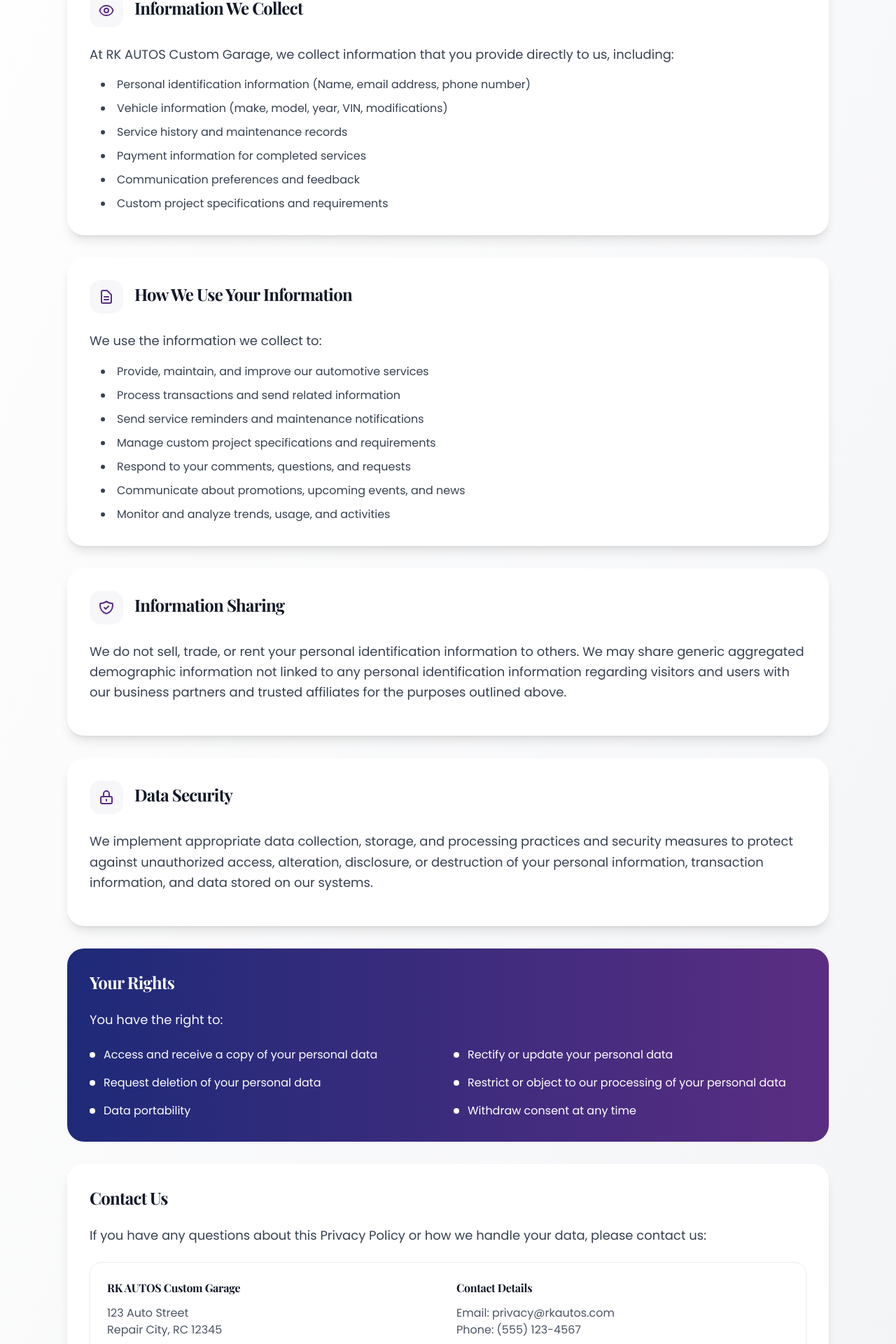
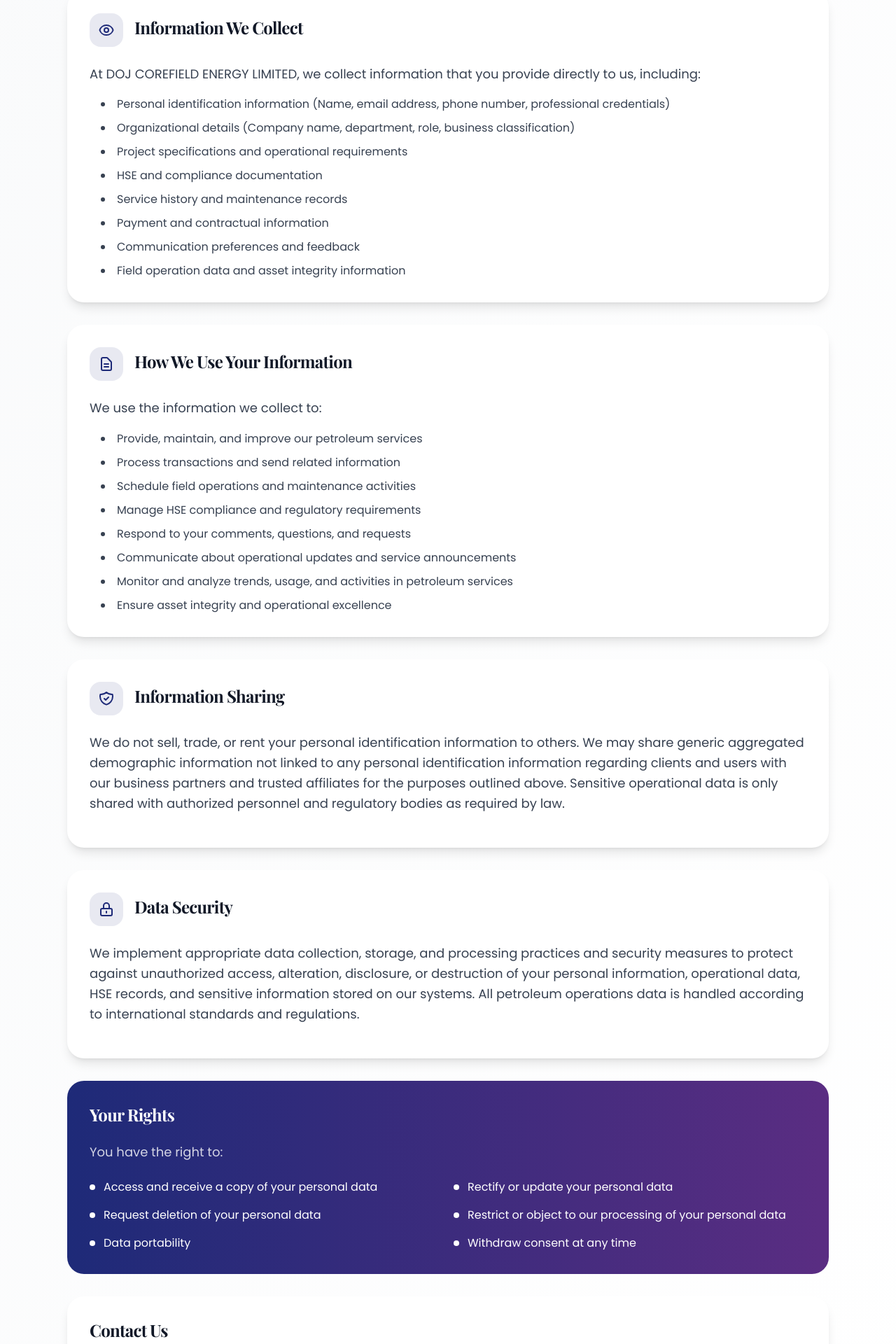
Before and after one commit to Coding-Base/DOR_COREFIELD_ENERGY, a React (Vite) app: page /privacy in a window 1280 px wide. Shown: the part 642-2562 px from the top of the page at 70% size. Built offline with nearby package versions, Linux system fonts and the light colour scheme; no server answers.

Commit message:
added some changes

```diff
--- a/index.html
+++ b/index.html
@@ -3,7 +3,8 @@
   <head>
     <meta charset="utf-8" />
     <meta name="viewport" content="width=device-width, initial-scale=1.0" />
-    <title>AutoMobile Client</title>
+    <title>DOJ COREFIELD ENERGY</title>
+    <link rel="icon" type="image/jpeg" href="./src/components/logork.jpg" />
   </head>
   <body>
     <div id="root"></div>
--- a/src/components/About.tsx
+++ b/src/components/About.tsx
@@ -86,7 +86,7 @@
 // Animation variants
 const fadeInUp = {
   hidden: { opacity: 0, y: 30 },
-  visible: { opacity: 1, y: 0, transition: { duration: 0.6, ease: 'easeOut' } }
+  visible: { opacity: 1, y: 0, transition: { duration: 0.6 } }
 }
 
 // Animated Section Component
@@ -357,7 +357,7 @@
               className="bg-white rounded-3xl shadow-lg p-8 h-full border border-gray-100"
             >
               <div className="w-12 h-12 bg-primary/10 rounded-xl flex items-center justify-center mb-6">
-                <Icons.Shield className="text-primary" />
+                <div className="text-primary"><Icons.Shield /></div>
               </div>
               <h3 className="text-2xl font-bold text-gray-900 mb-4">Our Vision</h3>
               <p className="text-gray-700 text-sm leading-relaxed">
@@ -530,7 +530,7 @@
               <div className="space-y-3">
                 <div className="flex items-center gap-2 text-gray-400 text-xs">
                   <Icons.Phone className="w-4 h-4" />
-                  <span>+234 800 000 0000</span>
+                  <span>+234 9039904685</span>
                 </div>
                 <div className="flex items-center gap-2 text-gray-400 text-xs">
                   <Icons.MapPin className="w-4 h-4" />
--- a/src/components/Privacy.tsx
+++ b/src/components/Privacy.tsx
@@ -70,14 +70,16 @@
     {
       icon: <Icons.Eye />,
       title: "Information We Collect",
-      content: "At RK AUTOS Custom Garage, we collect information that you provide directly to us, including:",
+      content: "At DOJ COREFIELD ENERGY LIMITED, we collect information that you provide directly to us, including:",
       items: [
-        "Personal identification information (Name, email address, phone number)",
-        "Vehicle information (make, model, year, VIN, modifications)",
+        "Personal identification information (Name, email address, phone number, professional credentials)",
+        "Organizational details (Company name, department, role, business classification)",
+        "Project specifications and operational requirements",
+        "HSE and compliance documentation",
         "Service history and maintenance records",
-        "Payment information for completed services",
+        "Payment and contractual information",
         "Communication preferences and feedback",
-        "Custom project specifications and requirements"
+        "Field operation data and asset integrity information"
       ]
     },
     {
@@ -85,24 +87,25 @@
       title: "How We Use Your Information",
       content: "We use the information we collect to:",
       items: [
-        "Provide, maintain, and improve our automotive services",
+        "Provide, maintain, and improve our petroleum services",
         "Process transactions and send related information",
-        "Send service reminders and maintenance notifications",
-        "Manage custom project specifications and requirements",
+        "Schedule field operations and maintenance activities",
+        "Manage HSE compliance and regulatory requirements",
         "Respond to your comments, questions, and requests",
-        "Communicate about promotions, upcoming events, and news",
-        "Monitor and analyze trends, usage, and activities"
+        "Communicate about operational updates and service announcements",
+        "Monitor and analyze trends, usage, and activities in petroleum services",
+        "Ensure asset integrity and operational excellence"
       ]
     },
     {
       icon: <Icons.Shield />,
       title: "Information Sharing",
-      content: "We do not sell, trade, or rent your personal identification information to others. We may share generic aggregated demographic information not linked to any personal identification information regarding visitors and users with our business partners and trusted affiliates for the purposes outlined above."
+      content: "We do not sell, trade, or rent your personal identification information to others. We may share generic aggregated demographic information not linked to any personal identification information regarding clients and users with our business partners and trusted affiliates for the purposes outlined above. Sensitive operational data is only shared with authorized personnel and regulatory bodies as required by law."
     },
     {
       icon: <Icons.Lock />,
       title: "Data Security",
-      content: "We implement appropriate data collection, storage, and processing practices and security measures to protect against unauthorized access, alteration, disclosure, or destruction of your personal information, transaction information, and data stored on our systems."
+      content: "We implement appropriate data collection, storage, and processing practices and security measures to protect against unauthorized access, alteration, disclosure, or destruction of your personal information, operational data, HSE records, and sensitive information stored on our systems. All petroleum operations data is handled according to international standards and regulations."
     }
   ];
 
@@ -121,13 +124,13 @@
   }
 
   return (
-    <div className="min-h-screen bg-gradient-to-br from-orange-50 to-gray-100">
+    <div className="min-h-screen bg-gradient-to-br from-gray-50 to-neutral-50">
       {/* Navigation */}
       <nav className="bg-white shadow-sm border-b border-gray-200">
         <div className="max-w-7xl mx-auto px-4 sm:px-6 lg:px-8">
           <div className="flex justify-between items-center py-4">
             <Link to="/" className="flex items-center gap-3">
-              <div className="w-12 h-12 rounded-xl overflow-hidden border-2 border-orange-500">
+              <div className="w-12 h-12 rounded-xl overflow-hidden border-2 border-primary">
                 <img
                   src={image}
                   alt="RK AUTOS Logo"
@@ -142,10 +145,10 @@
 
             {/* Desktop Navigation */}
             <div className="hidden md:flex items-center gap-8">
-              <Link to="/" className="text-gray-700 hover:text-orange-600 font-medium transition-colors">Home</Link>
-              <Link to="/services" className="text-gray-700 hover:text-orange-600 font-medium transition-colors">Services</Link>
-              <Link to="/profiles" className="text-gray-700 hover:text-orange-600 font-medium transition-colors">Profiles</Link>
-              <Link to="/contact" className="text-gray-700 hover:text-orange-600 font-medium transition-colors">Contact</Link>
+              <Link to="/" className="text-gray-700 hover:text-primary font-medium transition-colors">Home</Link>
+              <Link to="/services" className="text-gray-700 hover:text-primary font-medium transition-colors">Services</Link>
+              <Link to="/profiles" className="text-gray-700 hover:text-primary font-medium transition-colors">Profiles</Link>
+              <Link to="/contact" className="text-gray-700 hover:text-primary font-medium transition-colors">Contact</Link>
             </div>
 
             {/* Mobile Menu Button */}
@@ -166,21 +169,21 @@
             <div className="flex flex-col space-y-4 pb-4 border-t border-gray-200 pt-4">
               <Link
                 to="/"
-                className="text-gray-700 hover:text-orange-600 font-medium transition-colors py-2"
+                className="text-gray-700 hover:text-primary font-medium transition-colors py-2"
                 onClick={handleNavClick}
               >
                 Home
               </Link>
               <Link
                 to="/about"
-                className="text-gray-700 hover:text-orange-600 font-medium transition-colors py-2"
+                className="text-gray-700 hover:text-primary font-medium transition-colors py-2"
                 onClick={handleNavClick}
               >
                 About
               </Link>
               <Link
                 to="/contact"
-                className="text-gray-700 hover:text-orange-600 font-medium transition-colors py-2"
+                className="text-gray-700 hover:text-primary font-medium transition-colors py-2"
                 onClick={handleNavClick}
               >
                 Contact
@@ -191,15 +194,15 @@
       </nav>
 
       {/* Hero Section */}
-      <div className="bg-gradient-to-r from-orange-600 to-orange-700 text-white py-16">
+      <div className="bg-gradient-to-r from-primary to-secondary text-white py-16">
         <div className="max-w-4xl mx-auto text-center px-4 sm:px-6 lg:px-8">
-          <AnimatedSection direction="up" delay={200}>
+          <AnimatedSection delay={0.2}>
             <div className="w-20 h-20 bg-white bg-opacity-20 rounded-3xl flex items-center justify-center mx-auto mb-6">
-              <Icons.Shield className="text-white" />
+              <div className="text-white"><Icons.Shield /></div>
             </div>
             <h1 className="text-5xl font-bold mb-6">Privacy Policy</h1>
-            <p className="text-xl text-orange-100 max-w-2xl mx-auto">
-              Your privacy and data security are our top priorities at RK AUTOS
+            <p className="text-xl text-white/90 max-w-2xl mx-auto">
+              Your privacy and data security are fundamental to our commitment at DOJ COREFIELD ENERGY LIMITED
             </p>
           </AnimatedSection>
         </div>
@@ -207,8 +210,8 @@
 
       <div className="max-w-6xl mx-auto py-16 px-4 sm:px-6 lg:px-8">
         {/* Last Updated */}
-        <AnimatedSection direction="up" delay={300}>
-          <div className="bg-orange-500 text-white rounded-2xl p-6 text-center mb-12">
+        <AnimatedSection delay={0.3}>
+          <div className="bg-primary text-white rounded-2xl p-6 text-center mb-12">
             <p className="text-lg font-semibold">Last updated: December 2024</p>
           </div>
         </AnimatedSection>
@@ -216,11 +219,11 @@
         {/* Privacy Sections */}
         <div className="space-y-8">
           {privacySections.map((section, index) => (
-            <AnimatedSection key={index} direction="up" delay={400 + index * 100}>
+            <AnimatedSection key={index} delay={0.4 + index * 0.05}>
               <div className="bg-white rounded-3xl shadow-lg p-8">
                 <div className="flex items-center gap-4 mb-6">
-                  <div className="w-12 h-12 bg-orange-100 rounded-2xl flex items-center justify-center">
-                    <div className="text-orange-600">
+                  <div className="w-12 h-12 bg-primary/10 rounded-2xl flex items-center justify-center">
+                    <div className="text-primary">
                       {section.icon}
                     </div>
                   </div>
@@ -241,10 +244,10 @@
           ))}
 
           {/* Your Rights Section */}
-          <AnimatedSection direction="up" delay={800}>
-            <div className="bg-gradient-to-r from-orange-500 to-orange-600 text-white rounded-3xl p-8">
+          <AnimatedSection delay={0.8}>
+            <div className="bg-gradient-to-r from-primary to-secondary text-white rounded-3xl p-8">
               <h2 className="text-2xl font-bold mb-6">Your Rights</h2>
-              <p className="text-orange-100 mb-6 text-lg">
+              <p className="text-white/80 mb-6 text-lg">
                 You have the right to:
               </p>
               <div className="grid grid-cols-1 md:grid-cols-2 gap-4">
@@ -259,23 +262,23 @@
           </AnimatedSection>
 
           {/* Contact Information */}
-          <AnimatedSection direction="up" delay={900}>
+          <AnimatedSection delay={0.9}>
             <div className="bg-white rounded-3xl shadow-lg p-8">
               <h2 className="text-2xl font-bold text-gray-900 mb-6">Contact Us</h2>
               <p className="text-gray-700 mb-6 text-lg">
                 If you have any questions about this Privacy Policy or how we handle your data, please contact us:
               </p>
-              <div className="bg-orange-50 rounded-2xl p-6 border border-orange-200">
+              <div className="bg-primary/5 rounded-2xl p-6 border border-primary/20">
                 <div className="grid grid-cols-1 md:grid-cols-2 gap-6">
                   <div>
-                    <h3 className="font-semibold text-gray-900 mb-3">RK AUTOS Custom Garage</h3>
-                    <p className="text-gray-600">123 Auto Street</p>
-                    <p className="text-gray-600">Repair City, RC 12345</p>
+                    <h3 className="font-semibold text-gray-900 mb-3">DOJ COREFIELD ENERGY LIMITED</h3>
+                    <p className="text-gray-600">Lagos, Nigeria</p>
+                    <p className="text-gray-600">Providing integrated petroleum services</p>
                   </div>
                   <div>
                     <h3 className="font-semibold text-gray-900 mb-3">Contact Details</h3>
-                    <p className="text-gray-600">Email: privacy@rkautos.com</p>
-                    <p className="text-gray-600">Phone: (555) 123-4567</p>
+                    <p className="text-gray-600">Email: privacy@dojcorefield.com</p>
+                    <p className="text-gray-600">Phone: +234 903 990 4685</p>
                   </div>
                 </div>
               </div>
@@ -283,8 +286,8 @@
           </AnimatedSection>
 
           {/* Policy Updates */}
-          <AnimatedSection direction="up" delay={1000}>
-            <div className="bg-orange-100 rounded-3xl p-8 border border-orange-200">
+          <AnimatedSection delay={1.0}>
+            <div className="bg-primary/10 rounded-3xl p-8 border border-primary/20">
               <h3 className="text-xl font-bold text-gray-900 mb-4">Policy Updates</h3>
               <p className="text-gray-700 mb-4">
                 We may update this privacy policy from time to time. We will notify you of any changes by posting
--- a/src/components/Profile.tsx
+++ b/src/components/Profile.tsx
@@ -2,6 +2,7 @@
 import { Link } from 'react-router-dom'
 import { motion, useInView, AnimatePresence } from 'framer-motion'
 import image from './logork.jpg'
+import okallaPhoto from './IMG-20260415-WA0078.jpg'
 
 type Partner = {
   id: number;
@@ -66,7 +67,7 @@
 // Animation variants
 const fadeInUp = {
   hidden: { opacity: 0, y: 30 },
-  visible: { opacity: 1, y: 0, transition: { duration: 0.6, ease: 'easeOut' } }
+  visible: { opacity: 1, y: 0, transition: { duration: 0.6 } }
 }
 
 // Animated Section Component
@@ -96,28 +97,28 @@
 const samplePartners: Partner[] = [
   {
     id: 1,
-    name: 'Engr. John Doe',
-    title: 'Founder / Managing Director',
+    name: 'Engr. Okalla Christian',
+    title: 'Co-director',
     location: 'Lagos, Nigeria',
-    email: 'john.doe@dojcorefield.com',
-    phone: '+234 800 000 0000',
-    degree: 'B.Eng Petroleum Engineering',
-    experience: '18+ years in upstream operations and field services',
-    bio: 'Seasoned petroleum engineer with extensive experience in drilling supervision, operations management, and HSE compliance. Led major projects across West Africa.',
-    specialties: ['Drilling Operations', 'Field Development', 'HSE Management'],
-    photo: ''
+    email: 'Okallachristian@gmail.com',
+    phone: '+234 9039904685',
+    degree: 'B.Eng., M.Eng., Ph.D',
+    experience: '10+ years',
+    bio: 'Experienced petroleum engineer with a strong academic background and field expertise. Specializes in operational excellence, asset integrity management, and technical innovations in offshore and onshore operations.',
+    specialties: ['Petroleum Engineering', 'Operations Management', 'Asset Integrity'],
+    photo: okallaPhoto
   },
   {
     id: 2,
-    name: 'Mrs. Ada Nwosu',
-    title: 'Co-Founder / Commercial Director',
-    location: 'Abuja, Nigeria',
-    email: 'ada.nwosu@dojcorefield.com',
+    name: 'Mr. Destiny Uzoh',
+    title: 'Co-director',
+    location: 'Aachen, Germany',
+    email: 'destiny.uzor@rwth-aachen.de',
     phone: '+234 800 000 0001',
-    degree: 'MBA, Finance',
-    experience: '12+ years managing commercial operations and logistics in oil & gas',
-    bio: 'Experienced commercial lead focused on supply chain, procurement, and client relations. Expert in contract negotiation and strategic partnerships.',
-    specialties: ['Supply Chain Management', 'Procurement', 'Commercial Strategy'],
+    degree: 'B.Tech., MSc.',
+    experience: '8+ years',
+    bio: 'Technically proficient leader with international academic credentials and field exposure across Europe and Africa. Expertise spans project delivery, technical consulting, and strategic business development in the petroleum services sector.',
+    specialties: ['Project Management', 'Technical Consulting', 'Business Development'],
     photo: ''
   },
   {
@@ -534,7 +535,7 @@
               <div className="space-y-3">
                 <div className="flex items-center gap-2 text-gray-400 text-xs">
                   <Icons.Phone className="w-4 h-4" />
-                  <span>+234 800 000 0000</span>
+                  <span>+234 9039904685</span>
                 </div>
                 <div className="flex items-center gap-2 text-gray-400 text-xs">
                   <Icons.MapPin className="w-4 h-4" />
```
Also changed, not shown: src/components/Home.tsx (+22 -14 lines), src/components/IMG-20260415-WA0078.jpg (added), src/components/IMG-20260415-WA0081.jpg (added).
